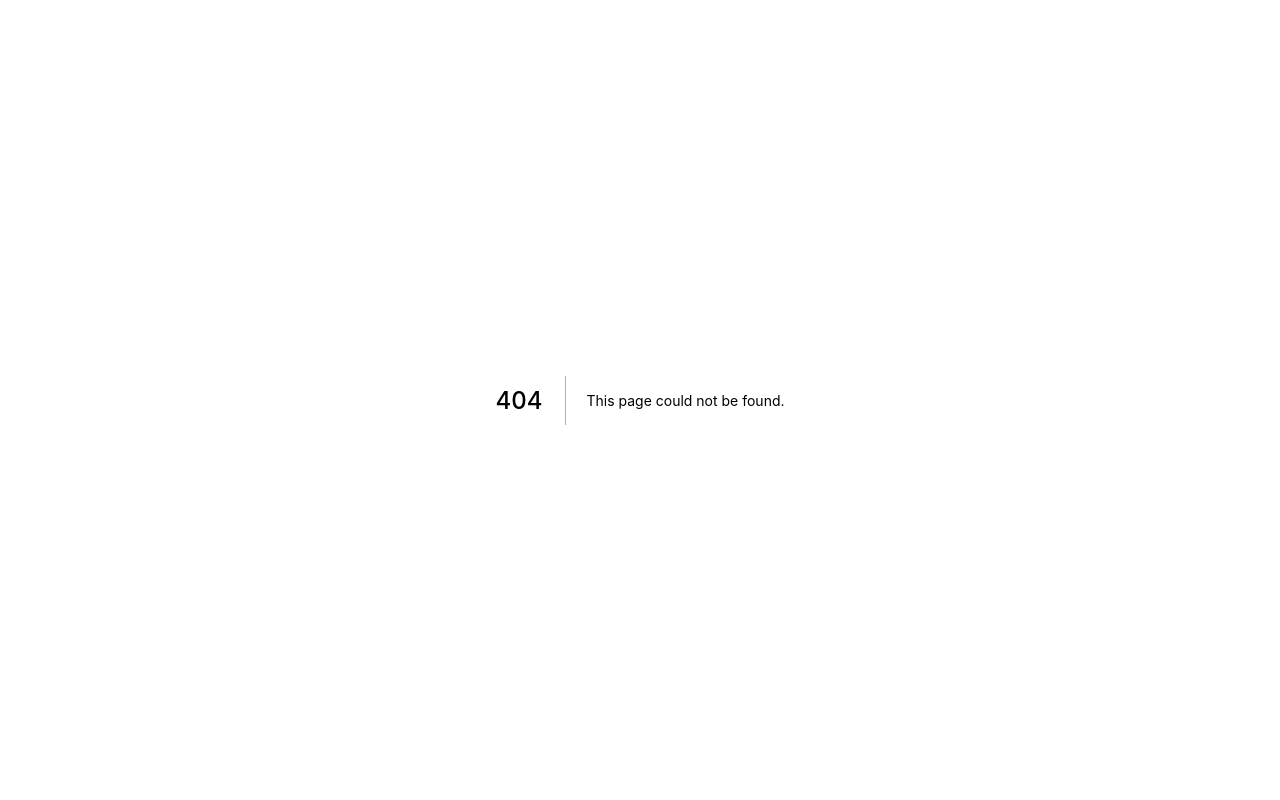
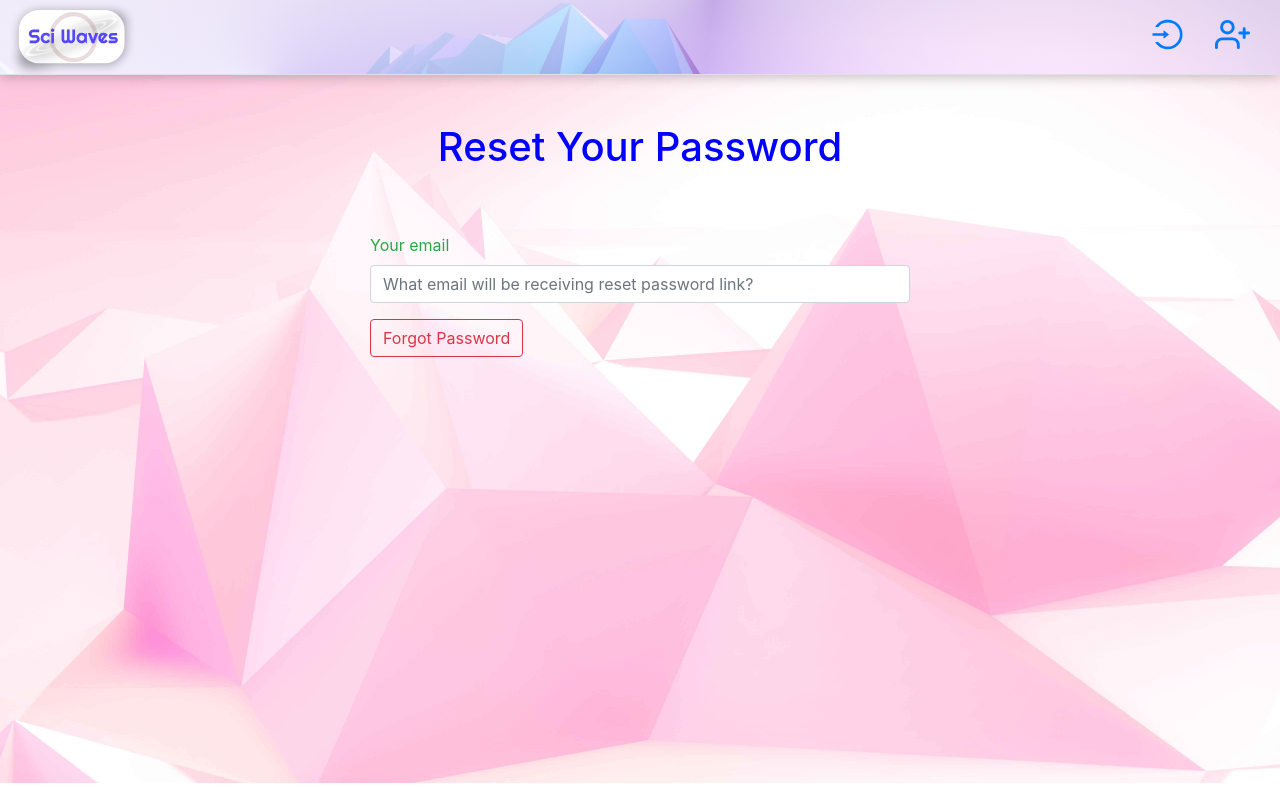
Before and after one commit to PetrovIlyuha/sci-waves, a Next.js app in the folder client/: page /auth/password/forgot in a window 1280 px wide. Before the commit this address had no page. Built offline with nearby package versions, Linux system fonts and the light colour scheme; no server answers.

Commit message:
forgot password page component with input to enter email to send link to reset

```diff
--- /dev/null
+++ b/client/pages/auth/password/forgot.jsx
@@ -0,0 +1,105 @@
+import { useState, useEffect } from "react"
+import axios from "axios"
+import Router from "next/router"
+
+import { ToastContainer, toast } from "react-toastify"
+import { API } from "../../../config.js"
+import Layout from "../../../components/Layout"
+
+const ForgotPassword = () => {
+  const [userState, setUserState] = useState({
+    email: "",
+    buttonText: "Forgot Password",
+    success: "",
+    error: "",
+  })
+  const { email, buttonText, success, error } = userState
+
+  useEffect(() => {
+    {
+      success &&
+        toast.success(`${success}`, {
+          position: "top-right",
+          autoClose: 5000,
+          hideProgressBar: false,
+          closeOnClick: true,
+          pauseOnHover: true,
+          draggable: true,
+          progress: undefined,
+        })
+    }
+    {
+      error &&
+        toast.error(`${error}`, {
+          position: "top-right",
+          autoClose: 5000,
+          hideProgressBar: false,
+          closeOnClick: true,
+          pauseOnHover: true,
+          draggable: true,
+          progress: undefined,
+        })
+    }
+  }, [success, error])
+
+  const handleChange = e => {
+    setUserState({ ...userState, email: e.target.value })
+  }
+  const handleSubmit = async e => {
+    e.preventDefault()
+    setUserState({ ...userState, buttonText: "Sending..." })
+    try {
+      const response = await axios.put(`${API}/forgot-password`, { email })
+      setUserState({
+        ...userState,
+        email: "",
+        buttonText: "Check Email",
+        success: response.data.message,
+      })
+      console.log(response)
+    } catch (err) {
+      console.log(err)
+      setUserState({
+        ...userState,
+        email: "",
+        buttonText: "Try Again",
+        error: err.response.data.error,
+      })
+    }
+  }
+
+  return (
+    <Layout>
+      <div className='row'>
+        <div className='col-md-6 offset-md-3'>
+          <h1 className='text-center' style={{ color: "blue" }}>
+            Reset Your Password
+          </h1>
+          <br />
+          <form onSubmit={handleSubmit}>
+            <div className='form-group'>
+              <label className='text-success' htmlFor='email'>
+                Your email
+              </label>
+              <input
+                type='email'
+                name='email'
+                className='form-control'
+                placeholder='What email will be receiving reset password link?'
+                onChange={handleChange}
+                value={email}
+                required
+              />
+            </div>
+            <div>
+              <button className='btn btn-outline-danger'>{buttonText}</button>
+            </div>
+          </form>
+        </div>
+      </div>
+      <ToastContainer />
+    </Layout>
+  )
+}
+
+export default ForgotPassword
```
